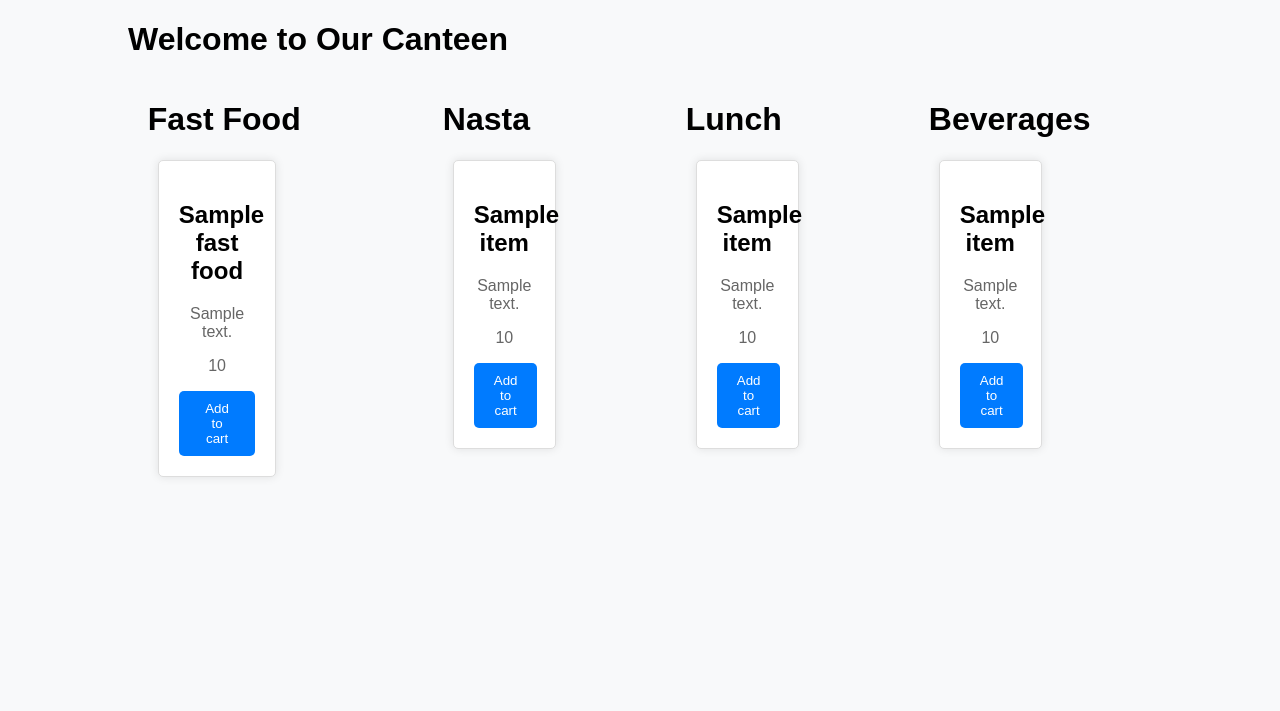
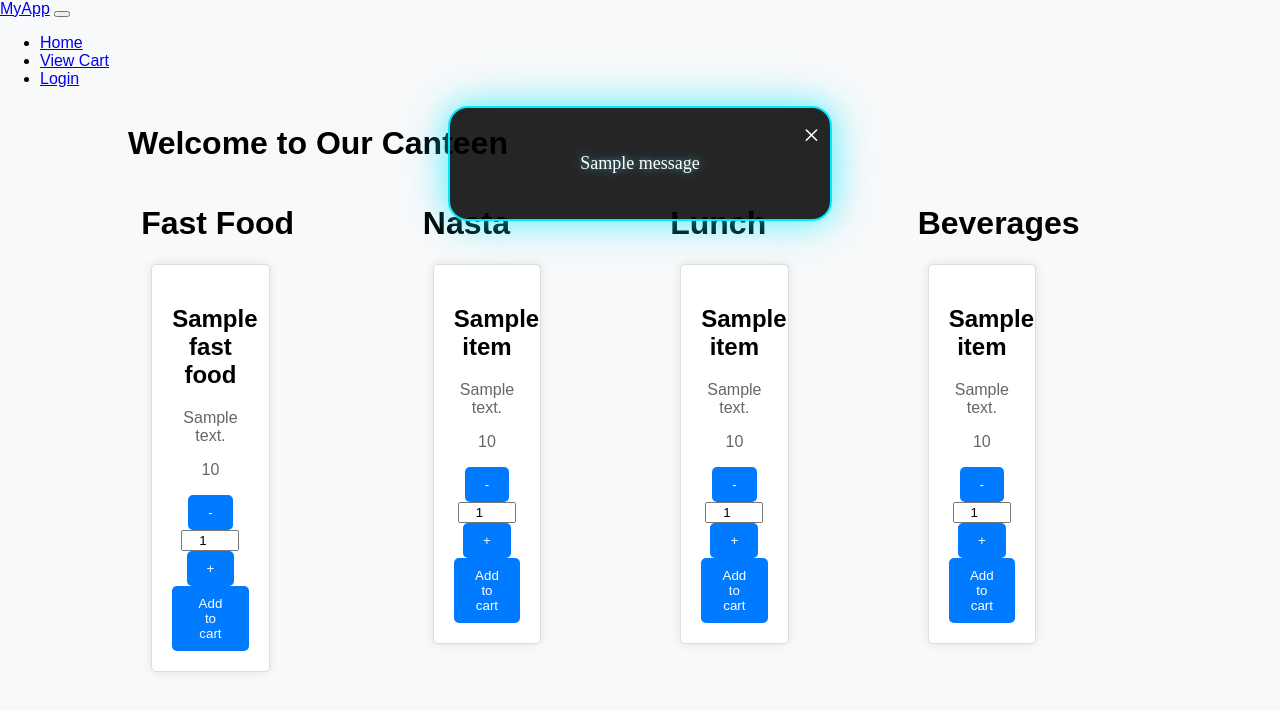
Before and after one commit to Sankarshan-Mahamuni/Canteen_project_DBMS, a Flask app: template Templates/home.html in a window 1280 px wide. Shown: the top 711 px of the page. Run offline with Flask 3, Linux system fonts and the light colour scheme; the template is opened without the code that fills it: most values are stand-ins (such as "Sample title", 1, 10 or a date in 2020); one stand-in notice (Sample message) is shown.

Commit message:
messagen3

```diff
--- a/Templates/home.html
+++ b/Templates/home.html
@@ -1,6 +1,7 @@
 <!DOCTYPE html>
 <html lang="en">
 <head>
+    {% include 'navbar.html' %}
     <meta charset="UTF-8">
     <meta name="viewport" content="width=device-width, initial-scale=1.0">
     <title>Canteen Menu</title>
@@ -53,9 +54,90 @@
         .menu-item button:hover {
             background: #0056b3;
         }
+
+
+        .pop {
+            background-color: rgba(0, 0, 0, 0.85); /* Dark semi-transparent background */
+            padding: 30px;
+            border-radius: 20px;
+            border: 2px solid #00eaff; /* Bright blue border */
+            box-shadow: 0 0 30px rgba(0, 234, 255, 0.5),
+                        0 0 50px rgba(0, 234, 255, 0.3); /* Double-layered blue glow */
+            text-align: center;
+            width: 25%;
+            height: auto;
+            position: fixed;
+            top: 10%;
+            left: 50%;
+            transform: translateX(-50%);
+            z-index: 1000;
+            margin-top: 2%;
+            animation: slideDown 0.5s ease-out;
+            font-family: "Cinzel", serif;
+        }
+        .pop ul.flash-messages {
+            list-style: none;
+            padding: 0;
+            margin: 0;
+        }
+
+        .pop ul.flash-messages li {
+            padding: 15px;
+            border-bottom: 1px solid #444;
+            color: #ffffff;
+            font-size: 18px;
+            text-shadow: 0 0 5px rgba(255, 255, 255, 0.2),
+                         0 0 10px rgba(0, 234, 255, 0.5);
+            animation: flicker 1.5s infinite;
+        }
+
+        .pop ul.flash-messages li:last-child {
+            border-bottom: none;
+        }
+
+        .pop .close {
+            position: absolute;
+            top: 10px;
+            right: 10px;
+            font-size: 30px;
+            cursor: pointer;
+            color: #ffffff;
+            transition: color 0.3s ease, transform 0.3s ease;
+        }
+
+        .pop .close:hover {
+            color: #00eaff;
+            transform: rotate(90deg) scale(1.2);
+        }
+
     </style>
 </head>
 <body>
+
+    {% with messages = get_flashed_messages() %}
+    {% if messages %}
+    <div class="pop">
+        <ul class="flash-messages">
+          {% for message in messages %}
+            <li>{{ message }}</li>
+          {% endfor %}
+        </ul>
+        <span class="close">&times;</span>
+      </div>
+    {% endif %}
+{% endwith %}
+
+<script>
+    document.addEventListener("DOMContentLoaded", function() {
+        const popup = document.querySelector(".pop");
+        const closeButton = popup.querySelector(".close");
+
+        closeButton.addEventListener("click", function() {
+            popup.style.display = "none";
+        });
+    });
+</script>
+
     <div class="container">
         <h1>Welcome to Our Canteen</h1>
         <div class="menu">
@@ -66,8 +148,13 @@
                     <h2>{{item['NAME']}}</h2>
                     <p>{{item['DESCRIPTION']}}</p>
                     <p>{{item['PRICE']}}</p>
-                    <form action="{{ url_for('add_to_cart') }}" method="POST">
-                        <input type="hidden" name="item_id" value="{{item['ID']}}">
+                    <form id="item-form-{{ item['ITEM_ID'] }}" action="{{ url_for('add_to_cart') }}" method="POST">
+                        <input type="hidden" name="item_id" value="{{ item['ITEM_ID'] }}">
+                        <div>
+                            <button type="button" onclick="decreaseQuantity(this)">-</button>
+                            <input type="number" name="quantity" value="1" min="1" style="width: 50px; text-align: center;" readonly>
+                            <button type="button" onclick="increaseQuantity(this)">+</button>
+                        </div>
                         <button type="submit">Add to cart</button>
                     </form>
                 </div>
@@ -79,9 +166,14 @@
                 <div class="menu-item">
                     <h2>{{item['NAME']}}</h2>
                     <p>{{item['DESCRIPTION']}}</p>
-                    <P>{{item['PRICE']}}</P>
-                    <form action="{{ url_for('add_to_cart') }}" method="POST">
-                        <input type="hidden" name="item_id" value="{{item['ID']}}">
+                    <p>{{item['PRICE']}}</p>
+                    <form id="item-form-{{ item['ITEM_ID'] }}" action="{{ url_for('add_to_cart') }}" method="POST">
+                        <input type="hidden" name="item_id" value="{{ item['ITEM_ID'] }}">
+                        <div>
+                            <button type="button" onclick="decreaseQuantity(this)">-</button>
+                            <input type="number" name="quantity" value="1" min="1" style="width: 50px; text-align: center;" readonly>
+                            <button type="button" onclick="increaseQuantity(this)">+</button>
+                        </div>
                         <button type="submit">Add to cart</button>
                     </form>
                 </div>
@@ -93,9 +185,14 @@
             <div class="menu-item">
                 <h2>{{item['NAME']}}</h2>
                 <p>{{item['DESCRIPTION']}}</p>
-                <P>{{item['PRICE']}}</P>
-                <form action="{{ url_for('add_to_cart') }}" method="POST">
-                    <input type="hidden" name="item_id" value="{{item['ID']}}">
+                <p>{{item['PRICE']}}</p>
+                <form id="item-form-{{ item['ITEM_ID'] }}" action="{{ url_for('add_to_cart') }}" method="POST">
+                    <input type="hidden" name="item_id" value="{{ item['ITEM_ID'] }}">
+                    <div>
+                        <button type="button" onclick="decreaseQuantity(this)">-</button>
+                        <input type="number" name="quantity" value="1" min="1" style="width: 50px; text-align: center;" readonly>
+                        <button type="button" onclick="increaseQuantity(this)">+</button>
+                    </div>
                     <button type="submit">Add to cart</button>
                 </form>
             </div>
@@ -108,14 +205,40 @@
             <div class="menu-item">
                 <h2>{{item['NAME']}}</h2>
                 <p>{{item['DESCRIPTION']}}</p>
-                <P>{{item['PRICE']}}</P>
-                <form action="{{ url_for('add_to_cart') }}" method="POST">
-                    <input type="hidden" name="item_id" value="{{item['ID']}}">
+                <p>{{item['PRICE']}}</p>
+                <form id="item-form-{{ item['ITEM_ID'] }}" action="{{ url_for('add_to_cart') }}" method="POST">
+                    <input type="hidden" name="item_id" value="{{ item['ITEM_ID'] }}">
+                    <div>
+                        <button type="button" onclick="decreaseQuantity(this)">-</button>
+                        <input type="number" name="quantity" value="1" min="1" style="width: 50px; text-align: center;" readonly>
+                        <button type="button" onclick="increaseQuantity(this)">+</button>
+                    </div>
                     <button type="submit">Add to cart</button>
                 </form>
             </div>
             {%endfor%}
            </div>
     </div>
+    <script>
+        function increaseQuantity(button) {
+            const quantityInput = button.previousElementSibling;
+            quantityInput.value = parseInt(quantityInput.value) + 1;
+        }
+
+        function decreaseQuantity(button) {
+            const quantityInput = button.nextElementSibling;
+            if (parseInt(quantityInput.value) > 1) {
+                quantityInput.value = parseInt(quantityInput.value) - 1;
+            }
+        }
+
+        // Debugging: Log form data before submission
+        document.querySelectorAll('form').forEach(form => {
+            form.addEventListener('submit', event => {
+                const formData = new FormData(form);
+                console.log('Form Data:', Object.fromEntries(formData.entries()));
+            });
+        });
+    </script>
 </body>
 </html>
--- /dev/null
+++ b/Templates/navbar.html
@@ -0,0 +1,24 @@
+<!-- templates/navbar.html -->
+
+<nav class="navbar navbar-expand-lg navbar-dark bg-dark">
+    <div class="container-fluid">
+        <a class="navbar-brand" href="{{ url_for('home') }}">MyApp</a>
+        <button class="navbar-toggler" type="button" data-bs-toggle="collapse" data-bs-target="#navbarNav">
+            <span class="navbar-toggler-icon"></span>
+        </button>
+
+        <div class="collapse navbar-collapse" id="navbarNav">
+            <ul class="navbar-nav">
+                <li class="nav-item">
+                    <a class="nav-link" href="{{ url_for('home') }}">Home</a>
+                </li>
+                <li class="nav-item">
+                    <a class="nav-link" href="{{ url_for('view_cart') }}">View Cart</a>
+                </li>
+                <li class="nav-item">
+                    <a class="nav-link" href="{{ url_for('login') }}">Login</a>
+                </li>
+            </ul>
+        </div>
+    </div>
+</nav>
--- a/app.py
+++ b/app.py
@@ -1,7 +1,10 @@
-from flask import Flask, render_template, request, url_for, redirect
+from flask import Flask, render_template, request, url_for, redirect, jsonify,session,flash
 from database import get_db
+import pandas as pd
 
 app = Flask(__name__)
+
+app.secret_key="abc1245"
 
 @app.route('/register', methods=['GET', 'POST'])
 def index():
@@ -33,9 +36,130 @@ def index():
 
     return render_template('index.html')
 
-@app.route('/add_to_cart')
+@app.route('/add_to_cart', methods=['POST'])
 def add_to_cart():
-    pass
+    #print(request.form)
+    item_id = request.form['item_id']
+    quantity = int(request.form['quantity'])
+    print(f"Item ID: {item_id}, Quantity: {quantity}")  # Debug
+    prn = session.get('PRN')
+    if not prn:
+        return jsonify({"error": "User not logged in"}), 401
+
+    db = get_db()
+    cur = db.cursor(dictionary=True)
+
+    # Fetch item details
+    cur.execute("SELECT PRICE FROM MENU_ITEMS WHERE ITEM_ID = %s", (item_id,))
+    item = cur.fetchone()
+    if not item:
+        return jsonify({"error": "Item not found"}), 404
+
+    sub_total = item['PRICE'] * quantity
+
+    # Create or update order
+    cur.execute("SELECT ORDER_ID FROM ORDER_TABLE WHERE PRN = %s AND STATUS = FALSE", (prn,))
+    order = cur.fetchone()
+    if not order:
+        cur.execute("""
+            INSERT INTO ORDER_TABLE (PRN, COUNTER_ID, TOTAL_AMOUNT)
+            VALUES (%s, 1, 0)
+        """, (prn,))
+        db.commit()
+        order_id = cur.lastrowid
+    else:
+        order_id = order['ORDER_ID']
+
+    # Add item to ORDER_ITEMS
+    cur.execute("""
+        INSERT INTO ORDER_ITEMS (ITEM_ID, ORDER_ID, QUANTITY, SUB_TOTAL)
+        VALUES (%s, %s, %s, %s)
+    """, (item_id, order_id, quantity, sub_total))
+
+    # Update total amount in ORDER_TABLE
+    cur.execute("""
+        UPDATE ORDER_TABLE
+        SET TOTAL_AMOUNT = TOTAL_AMOUNT + %s
+        WHERE ORDER_ID = %s
+    """, (sub_total, order_id))
+
+    db.commit()
+    cur.execute("SELECT * FROM menu_items")
+    data = cur.fetchall()
+    # print(data)  # Debug: Log the data being passed to the template
+    categories = {"Fast Food": [],
+                  "Nasta": [],
+                  "Lunch": [],
+                  "Beverages": []}
+    for item in data:
+        categories[item["CATEGORY"]].append(item)
+    flash("item added to cart !")
+    return render_template("home.html",data=categories)
+
+@app.route('/view_cart')
+def view_cart():
+    db=get_db()
+    df= pd.read_sql_query(f"""
+                        SELECT M.NAME,SUM(O.QUANTITY) AS QUANTITY,SUM(O.SUB_TOTAL) AS TOTAL
+                        FROM MENU_ITEMS M INNER JOIN order_items O ON M.ITEM_ID=O.ITEM_ID
+                         GROUP BY O.ITEM_ID;"""
+                        ,db)
+    tasks=df.to_dict(orient="index")
+    return render_template("view_cart.html",items=tasks)
+
+
+
+@app.route('/confirm_order', methods=['POST'])
+def confirm_order():
+    prn = request.form['prn']
+
+    db = get_db()
+    cur = db.cursor(dictionary=True)
+
+    # Fetch order details
+    cur.execute("SELECT ORDER_ID, TOTAL_AMOUNT FROM ORDER_TABLE WHERE PRN = %s AND STATUS = FALSE", (prn,))
+    order = cur.fetchone()
+    if not order:
+        return jsonify({"error": "No active order found"}), 404
+
+    # Deduct amount from student's wallet
+    cur.execute("SELECT WALLET_BALANCE FROM STUDENT WHERE PRN = %s", (prn,))
+    student = cur.fetchone()
+    if student['WALLET_BALANCE'] < order['TOTAL_AMOUNT']:
+        return jsonify({"error": "Insufficient wallet balance"}), 400
+
+    cur.execute("""
+        UPDATE STUDENT
+        SET WALLET_BALANCE = WALLET_BALANCE - %s
+        WHERE PRN = %s
+    """, (order['TOTAL_AMOUNT'], prn))
+
+    # Mark payment as completed
+    cur.execute("""
+        UPDATE ORDER_TABLE
+        SET PAYMENT_STATUS = TRUE
+        WHERE ORDER_ID = %s
+    """, (order['ORDER_ID'],))
+
+    db.commit()
+    return render_template('success.html', message="Order confirmed and payment processed successfully!")
+
+@app.route('/update_order_status', methods=['POST'])
+def update_order_status():
+    order_id = request.form['order_id']
+    status = request.form['status']  # TRUE for completed, FALSE for pending
+
+    db = get_db()
+    cur = db.cursor()
+
+    cur.execute("""
+        UPDATE ORDER_TABLE
+        SET STATUS = %s
+        WHERE ORDER_ID = %s
+    """, (status, order_id))
+
+    db.commit()
+    return jsonify({"message": "Order status updated"})
 
 @app.route('/')
 def home():
@@ -43,6 +167,7 @@ def home():
     cur = conn.cursor(dictionary=True)
     cur.execute("SELECT * FROM menu_items")
     data = cur.fetchall()
+    print(data)  # Debug: Log the data being passed to the template
     categories = {"Fast Food": [],
                   "Nasta": [],
                   "Lunch": [],
@@ -52,5 +177,24 @@ def home():
 
     return render_template('home.html', data=categories)
 
+@app.route('/login', methods=['GET', 'POST'])
+def login():
+    if request.method == 'POST':
+        PRN = request.form['PRN']
+        password = request.form['password']
+
+
+        db = get_db()
+        cur = db.cursor()
+        cur.execute('SELECT * FROM student WHERE PRN = %s', (PRN,))
+        user = cur.fetchone()
+        cur.close()
+        if user and user[6]==password:
+            session['PRN'] = user[0]
+            session['name'] = user[1]
+            return redirect(url_for('home'))
+    return render_template('login.html')
+
+
 if __name__ == "__main__":
     app.run(debug=True)
```
Also changed, not shown: Templates/login.html (added, +30 -0 lines), Templates/success.html (added, +18 -0 lines), Templates/view_cart.html (added, +20 -0 lines), backupcodes.txt (+81 -0 lines), static/login.css (added, +108 -0 lines).
